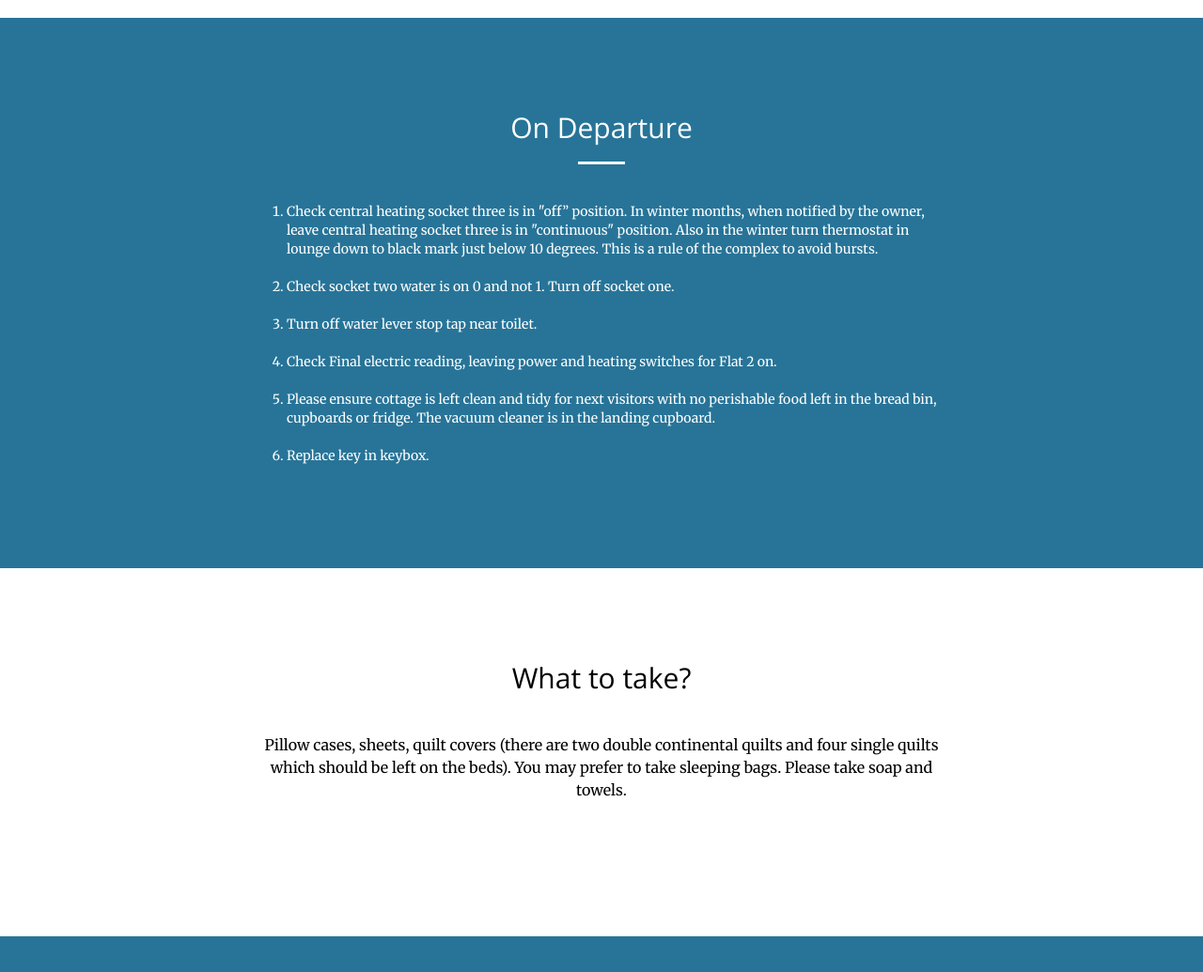
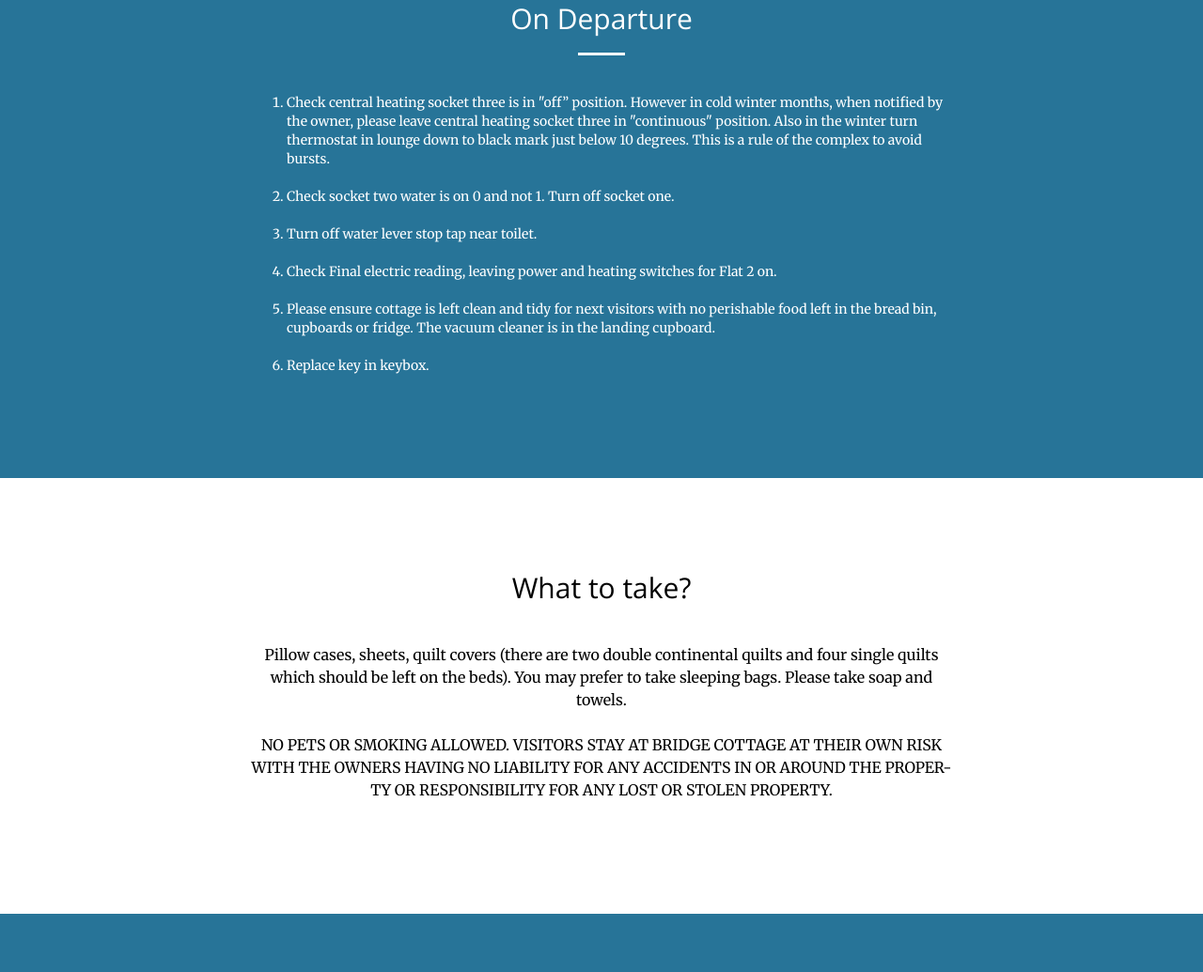
Before and after one commit to bridgecottage/bridgecottage.github.io, a website: page summer.html in a window 1280 px wide. Shown: the part 1229-2264 px from the top of the page at 94% size. Drawn offline with nearby package versions, Linux system fonts and the light colour scheme; some packages are replaced by stand-ins of ours.

Commit message:
copy edit

```diff
--- a/summer.html
+++ b/summer.html
@@ -106,7 +106,7 @@
                     <img src="img/logo.svg" width="20%">
                     <h2 class="section-heading">Details</h2>
                     <hr class="light">
-                    <p class="text-faded">Bridge Cottage is a luxuriously appointed property set in delightful rural surroundings amidst open countryside at Starnthwaite Ghyll, half a mile north of Crosthwaite village at the head of the Lyth Valley. Kendal and Windermere are both five miles away. The River Gilpin tumbles over a waterfall and then flows underneath Bridge Cottage as a unique feature.</p>
+                    <p class="text-faded"></p>
                 </div>
             </div>
         </div>
@@ -149,7 +149,7 @@
                     <hr class="light">
                     <ol type="1">
                         <br>
-  <li>Check central heating socket three is in "off” position. In winter months, when notified by the owner, leave central heating socket three is in "continuous" position. Also in the winter turn thermostat in lounge down to black mark just below 10 degrees. This is a rule of the complex to avoid bursts.</li>
+  <li>Check central heating socket three is in "off” position. However in cold winter months, when notified by the owner, please leave central heating socket three in "continuous" position. Also in the winter turn thermostat in lounge down to black mark just below 10 degrees. This is a rule of the complex to avoid bursts.</li>
                                                 <br>
   <li>Check socket two water is on 0 and not 1. Turn off socket one.</li>
                                                 <br>
@@ -182,7 +182,7 @@ bin, cupboards or fridge. The vacuum cleaner is in the landing cupboard.</li>
                 <div class="col-lg-8 col-lg-offset-2 text-center">
                     <h2 class="section-heading">What to take?</h2>
                     <hr class="light">
-          <p>Pillow cases, sheets, quilt covers (there are two double continental quilts and four single quilts which should be left on the beds). You may prefer to take sleeping bags. Please take soap and towels.<br><br>
+                    <p>Pillow cases, sheets, quilt covers (there are two double continental quilts and four single quilts which should be left on the beds). You may prefer to take sleeping bags. Please take soap and towels.<br><br>NO PETS OR SMOKING ALLOWED. VISITORS STAY AT BRIDGE COTTAGE AT THEIR OWN RISK WITH THE OWNERS HAVING NO LIABILITY FOR ANY ACCIDENTS IN OR AROUND THE PROPER- TY OR RESPONSIBILITY FOR ANY LOST OR STOLEN PROPERTY.</p>
                 </div>
             </div>
         </div>
```
